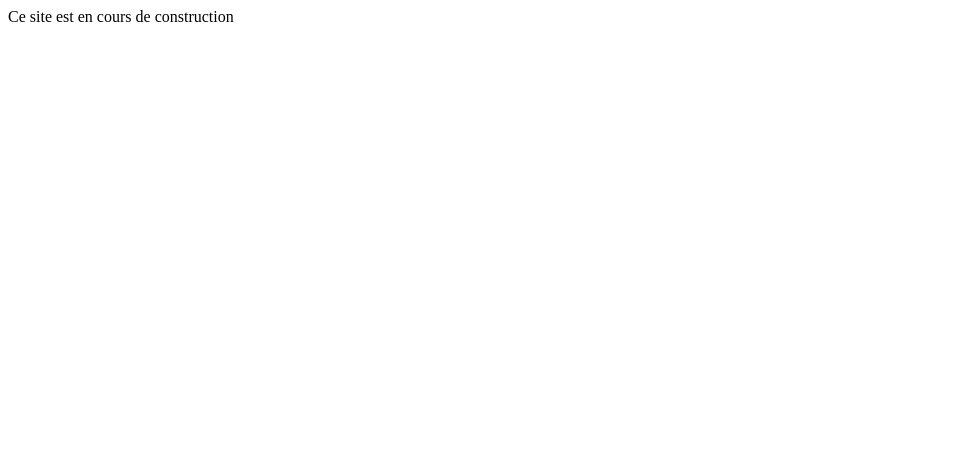
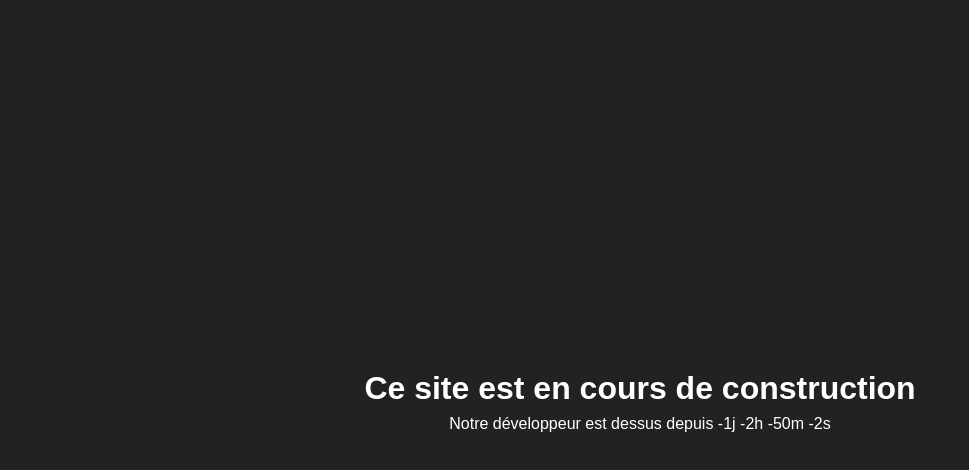
Before and after one commit to seyti67/portfolio, a plain HTML site: page index.html in a window 1280 px wide. Shown: the whole page, without its empty margins (0-969 px from the left). Drawn offline with Linux system fonts and the light colour scheme.

Commit message:
temporary

```diff
--- a/index.html
+++ b/index.html
@@ -5,8 +5,32 @@
 		<meta http-equiv="X-UA-Compatible" content="IE=edge" />
 		<meta name="viewport" content="width=device-width, initial-scale=1.0" />
 		<title>Portfolio d'Antoine</title>
+		<link rel="stylesheet" href="style.css" />
 	</head>
 	<body>
-    Ce site est en cours de construction
+		<h1>Ce site est en cours de construction</h1>
+		<p>Notre développeur est dessus depuis <span id="date"></span></p>
+		<script>
+			const output = document.getElementById('date');
+			const from = new Date('April 6, 2022 21:00:00').getTime();
+
+			const dateToString = date => {
+				const days = Math.floor(date / (1000 * 60 * 60 * 24));
+				const hours = Math.floor(
+					(date % (1000 * 60 * 60 * 24)) / (1000 * 60 * 60)
+				);
+				const minutes = Math.floor((date % (1000 * 60 * 60)) / (1000 * 60));
+				const seconds = Math.floor((date % (1000 * 60)) / 1000);
+
+				return `${days}j ${hours}h ${minutes}m ${seconds}s`;
+			};
+
+			const updateDate = () => {
+				const delta = Math.floor(Date.now() - from);
+				output.innerHTML = dateToString(delta);
+			};
+			updateDate();
+			setInterval(updateDate, 1000);
+		</script>
 	</body>
 </html>
--- /dev/null
+++ b/style.css
@@ -0,0 +1,25 @@
+* {
+	margin: 0;
+	box-sizing: border-box;
+}
+
+:root {
+	--bg-color: #222;
+}
+
+html,
+body {
+	height: 100%;
+}
+
+body {
+	background-color: var(--bg-color);
+	color: #fff;
+	font-family: sans-serif;
+	font-size: 16px;
+	line-height: 1.5;
+	display: flex;
+	flex-direction: column;
+	align-items: center;
+	justify-content: center;
+}
```
Also changed, not shown: .prettierrc.json (added). Lines whose indentation alone changed are shown as unchanged.
